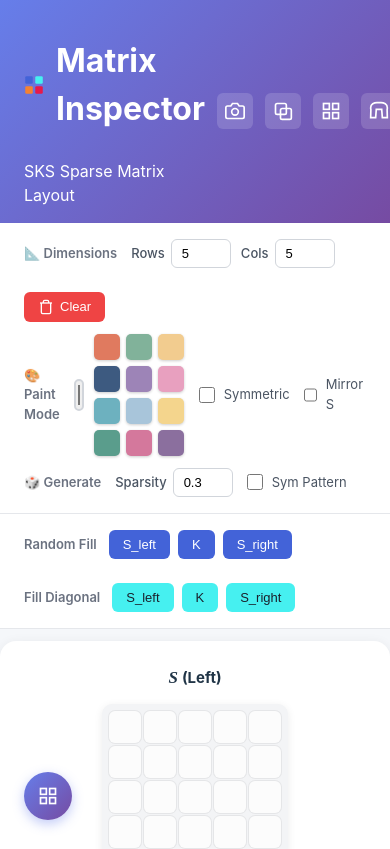
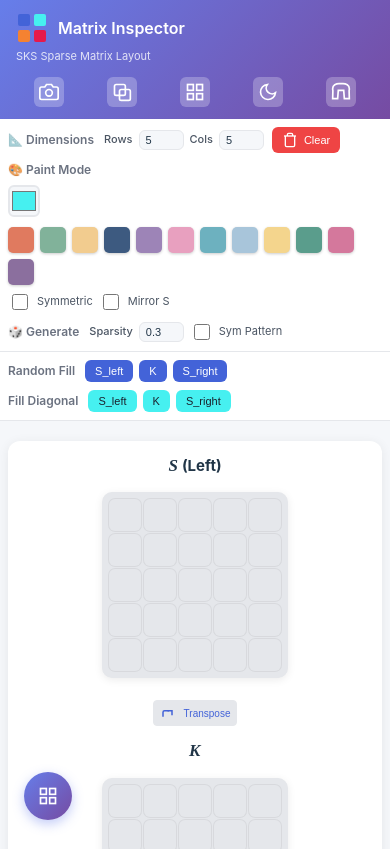
Before and after one commit to MrDiver/MatrixInspector, a Svelte app: page / in a window 390 px wide. Shown: the top 849 px of the page. Built offline with nearby package versions, Linux system fonts and the light colour scheme.

Commit message:
Fix matrix and UI component styling for dark theme

```diff
--- a/src/App.svelte
+++ b/src/App.svelte
@@ -8,6 +8,7 @@
   import PythonEditor from './lib/PythonEditor.svelte';
   import PythonMatrixView from './lib/PythonMatrixView.svelte';
   import { rows, cols, symmetric, mirrorS, initializeMatrices, generateRandomMatrix, currentColor, syncSLeftToSRight, fillDiagonal, transposeState, pythonMatrix } from './lib/stores';
+  import { darkMode } from './lib/themeStore';
   import { get } from 'svelte/store';
   import './sw-registration.js';
     // Transpose state for each matrix
@@ -198,6 +199,25 @@
           <rect x="14" y="14" width="7" height="7"/>
         </svg>
       </button>
+      <button on:click={() => darkMode.update(d => !d)} class="icon-btn" title="Toggle Dark Mode">
+        {#if $darkMode}
+          <svg width="20" height="20" viewBox="0 0 24 24" fill="none" stroke="currentColor" stroke-width="2">
+            <circle cx="12" cy="12" r="5"/>
+            <line x1="12" y1="1" x2="12" y2="3"/>
+            <line x1="12" y1="21" x2="12" y2="23"/>
+            <line x1="4.22" y1="4.22" x2="5.64" y2="5.64"/>
+            <line x1="18.36" y1="18.36" x2="19.78" y2="19.78"/>
+            <line x1="1" y1="12" x2="3" y2="12"/>
+            <line x1="21" y1="12" x2="23" y2="12"/>
+            <line x1="4.22" y1="19.78" x2="5.64" y2="18.36"/>
+            <line x1="18.36" y1="5.64" x2="19.78" y2="4.22"/>
+          </svg>
+        {:else}
+          <svg width="20" height="20" viewBox="0 0 24 24" fill="none" stroke="currentColor" stroke-width="2">
+            <path d="M21 12.79A9 9 0 1 1 11.21 3 7 7 0 0 0 21 12.79z"/>
+          </svg>
+        {/if}
+      </button>
       <button on:click={() => pythonEditorOpen = !pythonEditorOpen} class="icon-btn" class:active={pythonEditorOpen} title="Python Editor (Ctrl+P)">
         <svg width="20" height="20" viewBox="0 0 24 24" fill="none" stroke="currentColor" stroke-width="2">
           <path d="M9.5 2c-1.82 0-3.53.5-5 1.35C2.99 4.34 2 6.05 2 8c0 .83.09 1.64.26 2.4L2 20h6l.74-10h6.52L16 20h6l-.26-9.6c.17-.76.26-1.57.26-2.4 0-1.95-.99-3.66-2.5-4.65C18.03 2.5 16.32 2 14.5 2z"/>
@@ -362,7 +382,9 @@
     font-family: -apple-system, BlinkMacSystemFont, 'Segoe UI', Roboto, Oxygen, Ubuntu, Cantarell, sans-serif;
     margin: 0;
     padding: 0;
-    background: #f5f7fa;
+    background: var(--bg-secondary);
+    color: var(--text-primary);
+    transition: background-color 0.3s ease, color 0.3s ease;
   }
 
   main {
@@ -376,15 +398,18 @@
     justify-content: space-between;
     align-items: center;
     padding: 16px 24px;
-    background: linear-gradient(135deg, #667eea 0%, #764ba2 100%);
+    background: var(--header-gradient);
     color: white;
     box-shadow: 0 2px 12px rgba(0, 0, 0, 0.15);
+    gap: 16px;
+    flex-wrap: wrap;
   }
 
   .header-left {
     display: flex;
     flex-direction: column;
     gap: 4px;
+    flex-shrink: 0;
   }
 
   .logo {
@@ -393,68 +418,92 @@
     gap: 12px;
   }
 
+  .logo h1 {
+    margin: 0;
+    font-size: 22px;
+    font-weight: 600;
+  }
+
+  .subtitle {
+    font-size: 12px;
+    opacity: 0.8;
+  }
+
   .header-actions {
     display: flex;
     gap: 12px;
     align-items: center;
+    flex-wrap: wrap;
   }
 
   .icon-btn {
     padding: 8px;
-    background: rgba(255, 255, 255, 0.15);
+    background: var(--button-hover-bg);
     border: none;
     border-radius: 6px;
     cursor: pointer;
     color: white;
-    transition: background 0.2s;
+    transition: background 0.2s, transform 0.1s;
     display: flex;
     align-items: center;
     justify-content: center;
+    touch-action: manipulation;
   }
 
   :global(.icon-btn.active) {
-    background: rgba(255, 255, 255, 0.3);
+    background: var(--button-active-bg);
     box-shadow: 0 0 0 2px rgba(255, 255, 255, 0.25);
   }
 
   .icon-btn:hover {
-    background: rgba(255, 255, 255, 0.25);
+    background: var(--button-active-bg);
+  }
+
+  .icon-btn:active {
+    transform: scale(0.95);
   }
 
   button.transpose-btn {
     margin-top: 6px;
-    padding: 4px 10px;
-    background: #e8eaf6;
-    color: #2841a0;
-    border: none;
+    padding: 6px 12px;
+    background: var(--bg-tertiary);
+    color: var(--primary-blue);
+    border: 1px solid var(--border-color);
     border-radius: 4px;
     cursor: pointer;
-    font-size: 13px;
+    font-size: 12px;
     font-weight: 500;
     display: flex;
     align-items: center;
     gap: 6px;
-    transition: background 0.2s;
+    transition: all 0.2s;
+    touch-action: manipulation;
   }
 
   button.transpose-btn:hover {
-    background: #c5cae9;
-    color: #1a237e;
+    background: var(--primary-blue);
+    color: white;
+    border-color: var(--primary-blue);
+  }
+
+  button.transpose-btn:active {
+    transform: scale(0.95);
   }
 
   .toolbar {
     display: flex;
     flex-direction: column;
     gap: 12px;
-    padding: 16px 24px;
-    background: white;
-    border-bottom: 1px solid #e5e7eb;
+    padding: 16px;
+    background: var(--bg-primary);
+    border-bottom: 1px solid var(--border-color);
     box-shadow: 0 1px 3px rgba(0, 0, 0, 0.05);
+    overflow-x: auto;
   }
 
   .toolbar-row {
     display: flex;
-    gap: 24px;
+    gap: 16px;
     align-items: center;
     flex-wrap: wrap;
   }
@@ -463,13 +512,15 @@
     display: flex;
     gap: 10px;
     align-items: center;
+    flex-wrap: wrap;
   }
 
   .section-label {
     font-size: 13px;
     font-weight: 600;
-    color: #6b7280;
+    color: var(--text-secondary);
     margin-right: 4px;
+    white-space: nowrap;
   }
 
   .input-group {
@@ -477,11 +528,12 @@
     align-items: center;
     gap: 6px;
     font-size: 13px;
-    color: #4b5563;
+    color: var(--text-tertiary);
   }
 
   .input-group span {
     font-weight: 500;
+    white-space: nowrap;
   }
 
   .checkbox-label {
@@ -489,35 +541,39 @@
     align-items: center;
     gap: 6px;
     font-size: 13px;
-    color: #4b5563;
+    color: var(--text-tertiary);
     cursor: pointer;
     user-select: none;
+    white-space: nowrap;
   }
 
   .action-panel {
     display: flex;
-    gap: 24px;
-    padding: 16px 24px;
-    background: white;
-    border-bottom: 1px solid #e5e7eb;
+    gap: 16px;
+    padding: 16px;
+    background: var(--bg-primary);
+    border-bottom: 1px solid var(--border-color);
     flex-wrap: wrap;
+    overflow-x: auto;
   }
 
   .action-group {
     display: flex;
     gap: 8px;
     align-items: center;
+    flex-wrap: wrap;
   }
 
   .group-title {
     font-size: 13px;
     font-weight: 600;
-    color: #6b7280;
+    color: var(--text-secondary);
     margin-right: 4px;
+    white-space: nowrap;
   }
 
   .btn {
-    padding: 7px 14px;
+    padding: 8px 14px;
     border: none;
     border-radius: 6px;
     cursor: pointer;
@@ -527,39 +583,53 @@
     display: flex;
     align-items: center;
     gap: 6px;
+    touch-action: manipulation;
+    white-space: nowrap;
   }
 
   .btn-primary {
-    background: #4363d8;
+    background: var(--primary-blue);
     color: white;
   }
 
   .btn-primary:hover {
-    background: #3451b8;
+    background: var(--primary-blue-hover);
     transform: translateY(-1px);
     box-shadow: 0 2px 8px rgba(67, 99, 216, 0.3);
   }
 
+  .btn-primary:active {
+    transform: translateY(0);
+  }
+
   .btn-accent {
-    background: #46f0f0;
+    background: var(--accent-cyan);
     color: #1a202c;
   }
 
   .btn-accent:hover {
-    background: #33e6e6;
+    background: var(--accent-cyan-hover);
     transform: translateY(-1px);
     box-shadow: 0 2px 8px rgba(70, 240, 240, 0.3);
   }
 
+  .btn-accent:active {
+    transform: translateY(0);
+  }
+
   .btn-secondary {
-    background: #ef4444;
+    background: var(--danger-red);
     color: white;
   }
 
   .btn-secondary:hover {
-    background: #dc2626;
+    background: var(--danger-red-hover);
     transform: translateY(-1px);
     box-shadow: 0 2px 8px rgba(239, 68, 68, 0.3);
+  }
+
+  .btn-secondary:active {
+    transform: translateY(0);
   }
 
   .workspace {
@@ -568,31 +638,33 @@
     align-items: flex-start;
     flex: 1;
     background: none;
-    padding: 0;
+    padding: 12px;
+    overflow-x: auto;
   }
 
   .screenshot-area {
     display: flex;
-    gap: 32px;
+    gap: 16px;
     align-items: flex-start;
-    padding: 24px 24px;
+    padding: 16px;
     margin-top: 12px;
-    background: #fff;
+    background: var(--bg-primary);
     border-radius: 16px;
     box-shadow: 0 2px 12px rgba(0, 0, 0, 0.07);
+    min-width: min-content;
   }
 
   .matrix-grid {
     display: flex;
     flex-direction: column;
-    gap: 24px;
+    gap: 16px;
     width: 100%;
   }
 
   .matrix-row {
     display: flex;
     flex-wrap: wrap;
-    gap: 24px;
+    gap: 16px;
     justify-content: center;
   }
 
@@ -601,26 +673,30 @@
     flex-direction: column;
     align-items: center;
     gap: 10px;
-    min-width: 220px;
+    min-width: 200px;
+    flex-shrink: 0;
   }
 
 
   .csr-panel {
     display: flex;
     flex-direction: row;
-    gap: 24px;
-    padding: 24px;
-    background: white;
-    border-top: 1px solid #e5e7eb;
+    gap: 16px;
+    padding: 16px;
+    background: var(--bg-primary);
+    border-top: 1px solid var(--border-color);
     flex-wrap: wrap;
     justify-content: center;
     width: 100%;
     box-shadow: 0 -2px 12px rgba(0, 0, 0, 0.05);
+    overflow-x: auto;
   }
 
   input[type="number"] {
     padding: 6px 10px;
-    border: 1px solid #d1d5db;
+    border: 1px solid var(--border-color);
+    background: var(--bg-secondary);
+    color: var(--text-primary);
     border-radius: 6px;
     font-size: 13px;
     width: 60px;
@@ -629,14 +705,177 @@
 
   input[type="number"]:focus {
     outline: none;
-    border-color: #4363d8;
-    box-shadow: 0 0 0 3px rgba(67, 99, 216, 0.1);
+    border-color: var(--primary-blue);
+    box-shadow: 0 0 0 3px var(--input-focus-shadow);
   }
 
   input[type="checkbox"] {
     cursor: pointer;
     width: 16px;
     height: 16px;
-    accent-color: #4363d8;
+    accent-color: var(--primary-blue);
+  }
+
+  /* Mobile responsiveness */
+  @media (max-width: 768px) {
+    .app-header {
+      flex-direction: column;
+      align-items: flex-start;
+      padding: 12px 16px;
+      gap: 12px;
+    }
+
+    .header-left {
+      width: 100%;
+    }
+
+    .logo {
+      gap: 10px;
+    }
+
+    .logo h1 {
+      font-size: 18px;
+    }
+
+    .header-actions {
+      width: 100%;
+      justify-content: space-around;
+    }
+
+    .toolbar {
+      padding: 12px;
+      gap: 8px;
+    }
+
+    .toolbar-row {
+      gap: 12px;
+    }
+
+    .toolbar-section {
+      gap: 8px;
+    }
+
+    .action-panel {
+      padding: 12px;
+      gap: 12px;
+    }
+
+    .action-group {
+      gap: 6px;
+    }
+
+    .workspace {
+      padding: 8px;
+    }
+
+    .screenshot-area {
+      padding: 12px;
+      gap: 12px;
+      border-radius: 12px;
+    }
+
+    .matrix-row {
+      gap: 12px;
+    }
+
+    .matrix-cell {
+      gap: 8px;
+      min-width: 160px;
+    }
+
+    .btn {
+      padding: 6px 12px;
+      font-size: 12px;
+    }
+
+    .icon-btn {
+      padding: 6px;
+    }
+
+    button.transpose-btn {
+      padding: 4px 8px;
+      font-size: 11px;
+    }
+
+    .input-group,
+    .checkbox-label {
+      font-size: 12px;
+    }
+
+    input[type="number"] {
+      width: 50px;
+      padding: 4px 8px;
+      font-size: 12px;
+    }
+
+    .csr-panel {
+      padding: 12px;
+      gap: 12px;
+    }
+  }
+
+  @media (max-width: 480px) {
+    .logo h1 {
+      font-size: 16px;
+    }
+
+    .subtitle {
+      font-size: 11px;
+    }
+
+    .header-actions {
+      gap: 8px;
+    }
+
+    .icon-btn {
+      padding: 5px;
+    }
+
+    .section-label,
+    .group-title {
+      font-size: 12px;
+    }
+
+    .toolbar {
+      padding: 8px;
+    }
+
+    .toolbar-row {
+      gap: 8px;
+    }
+
+    .toolbar-section {
+      gap: 6px;
+    }
+
+    .action-panel {
+      padding: 8px;
+      gap: 8px;
+    }
+
+    .matrix-cell {
+      min-width: 140px;
+    }
+
+    .btn {
+      padding: 5px 10px;
+      font-size: 11px;
+    }
+
+    input[type="number"] {
+      width: 45px;
+      padding: 3px 6px;
+      font-size: 11px;
+    }
+
+    .input-group,
+    .checkbox-label {
+      font-size: 11px;
+    }
+
+    button.transpose-btn {
+      padding: 3px 6px;
+      font-size: 10px;
+    }
   }
 </style>
--- a/src/app.css
+++ b/src/app.css
@@ -3,14 +3,52 @@
   line-height: 1.5;
   font-weight: 400;
 
+  /* Light theme colors */
+  --bg-primary: #ffffff;
+  --bg-secondary: #f5f7fa;
+  --bg-tertiary: #e5e7eb;
+  --text-primary: #213547;
+  --text-secondary: #6b7280;
+  --text-tertiary: #4b5563;
+  --border-color: #e5e7eb;
+  --header-gradient: linear-gradient(135deg, #667eea 0%, #764ba2 100%);
+  --button-hover-bg: rgba(255, 255, 255, 0.25);
+  --button-active-bg: rgba(255, 255, 255, 0.3);
+  --input-focus-shadow: rgba(67, 99, 216, 0.1);
+
+  /* Common colors */
+  --primary-blue: #4363d8;
+  --primary-blue-hover: #3451b8;
+  --accent-cyan: #46f0f0;
+  --accent-cyan-hover: #33e6e6;
+  --danger-red: #ef4444;
+  --danger-red-hover: #dc2626;
+
   color-scheme: light;
-  color: #213547;
-  background-color: #ffffff;
+  color: var(--text-primary);
+  background-color: var(--bg-primary);
 
   font-synthesis: none;
   text-rendering: optimizeLegibility;
   -webkit-font-smoothing: antialiased;
   -moz-osx-font-smoothing: grayscale;
+}
+
+html.dark {
+  /* Dark theme colors */
+  --bg-primary: #1a1a1a;
+  --bg-secondary: #0f0f0f;
+  --bg-tertiary: #2a2a2a;
+  --text-primary: #e5e7eb;
+  --text-secondary: #9ca3af;
+  --text-tertiary: #d1d5db;
+  --border-color: #3a3a3a;
+  --header-gradient: linear-gradient(135deg, #4c3a77 0%, #5a3d8a 100%);
+  --button-hover-bg: rgba(255, 255, 255, 0.15);
+  --button-active-bg: rgba(255, 255, 255, 0.2);
+  --input-focus-shadow: rgba(67, 99, 216, 0.2);
+
+  color-scheme: dark;
 }
 
 * {
@@ -22,9 +60,28 @@ body {
   padding: 0;
   min-width: 320px;
   min-height: 100vh;
+  background-color: var(--bg-secondary);
 }
 
 #app {
   width: 100%;
   min-height: 100vh;
 }
+
+/* Scrollbar styling */
+::-webkit-scrollbar {
+  width: 10px;
+}
+
+::-webkit-scrollbar-track {
+  background: var(--bg-secondary);
+}
+
+::-webkit-scrollbar-thumb {
+  background: var(--text-secondary);
+  border-radius: 5px;
+}
+
+::-webkit-scrollbar-thumb:hover {
+  background: var(--text-primary);
+}
--- a/src/lib/ColorPicker.svelte
+++ b/src/lib/ColorPicker.svelte
@@ -35,21 +35,24 @@
     display: flex;
     gap: 10px;
     align-items: center;
+    flex-wrap: wrap;
   }
 
   input[type="color"] {
     width: 32px;
     height: 32px;
-    border: 2px solid #d1d5db;
+    border: 2px solid var(--border-color);
+    background: var(--bg-secondary);
     border-radius: 6px;
     cursor: pointer;
     transition: all 0.15s ease;
     padding: 0;
+    touch-action: manipulation;
   }
 
   input[type="color"]:hover {
-    border-color: #4363d8;
-    box-shadow: 0 0 0 3px rgba(67, 99, 216, 0.15);
+    border-color: var(--primary-blue);
+    box-shadow: 0 0 0 3px var(--input-focus-shadow);
   }
 
   .presets {
@@ -67,11 +70,12 @@
     transition: all 0.15s ease;
     box-shadow: 0 1px 3px rgba(0, 0, 0, 0.2);
     position: relative;
+    touch-action: manipulation;
   }
 
   .color-swatch.active {
-    border-color: #1f2937;
-    box-shadow: 0 0 0 2px #4363d8;
+    border-color: var(--text-primary);
+    box-shadow: 0 0 0 2px var(--primary-blue);
   }
 
   .color-swatch:hover {
--- a/src/lib/MatrixCell.svelte
+++ b/src/lib/MatrixCell.svelte
@@ -9,6 +9,8 @@
   $: isHighlighted = $highlightedElements.has(element.id);
   $: hasValue = element.value !== 0;
 
+  let isTouching = false;
+
   function handleClick() {
     if (paintable && onPaint) {
       onPaint(element.row, element.col);
@@ -16,13 +18,30 @@
   }
 
   function handleMouseOver() {
+    if (hasValue && !isTouching) {
+      highlightElement(element.id);
+    }
+  }
+
+  function handleMouseLeave() {
+    if (!isTouching) {
+      clearHighlights();
+    }
+  }
+
+  function handleTouchStart() {
+    isTouching = true;
+    if (paintable && onPaint) {
+      onPaint(element.row, element.col);
+    }
     if (hasValue) {
       highlightElement(element.id);
     }
   }
 
-  function handleMouseLeave() {
-    clearHighlights();
+  function handleTouchEnd() {
+    isTouching = false;
+    setTimeout(() => clearHighlights(), 200);
   }
 
   // Get colors for mini blocks
@@ -46,6 +65,8 @@
   on:click={handleClick}
   on:mouseover={handleMouseOver}
   on:mouseleave={handleMouseLeave}
+  on:touchstart={handleTouchStart}
+  on:touchend={handleTouchEnd}
   on:focus={handleMouseOver}
   on:blur={handleMouseLeave}
   style:background={hasValue
@@ -75,10 +96,11 @@
     transition: transform 0.08s ease, box-shadow 0.08s ease, outline-color 0.08s ease;
     box-shadow: 0 0 0 1px rgba(0, 0, 0, 0.06);
     border-radius: 6px;
-    background: #fcfcfc;
+    background: var(--bg-tertiary, #fcfcfc);
     --mini-size: calc(var(--cell-size, 32px) * 0.22);
     --mini-step: calc(var(--cell-size, 32px) * 0.25);
     --mini-offset: calc(var(--cell-size, 32px) * 0.06);
+    touch-action: manipulation;
   }
 
   td.paintable {
@@ -92,11 +114,27 @@
     z-index: 10;
   }
 
+  @media (hover: none) {
+    /* Touch devices - reduce transform to avoid jank */
+    td.paintable:active {
+      transform: scale(0.98);
+      box-shadow: 0 1px 3px rgba(0, 0, 0, 0.1),
+                  inset 0 0 0 1px rgba(0, 0, 0, 0.08);
+      z-index: 10;
+    }
+  }
+
   td.highlight {
     box-shadow: 0 0 0 3px #ff3333,
                 0 0 12px rgba(255, 51, 51, 0.55);
     background: #fff2f2;
     z-index: 6;
+  }
+
+  :global(html.dark) td.highlight {
+    box-shadow: 0 0 0 3px #ff6666,
+                0 0 12px rgba(255, 102, 102, 0.55);
+    background: #331111;
   }
 
   .mini {
--- a/src/lib/MatrixView.svelte
+++ b/src/lib/MatrixView.svelte
@@ -92,6 +92,7 @@
     font-weight: bold;
     margin-bottom: 6px;
     font-size: 15px;
+    color: var(--text-primary);
   }
 
   .label :global(i) {
@@ -112,15 +113,15 @@
     box-shadow: 0 2px 8px rgba(0, 0, 0, 0.08);
     border-radius: 10px;
     overflow: visible;
-    background: #f3f4f6;
+    background: var(--bg-tertiary);
     padding: 4px;
   }
 
   table.graybg :global(td) {
-    background: #f5f5f5;
+    background: var(--bg-tertiary) !important;
   }
 
   table.graybg :global(td:hover) {
-    background: #e8e8e8;
+    background: var(--border-color) !important;
   }
 </style>
--- /dev/null
+++ b/src/lib/themeStore.js
@@ -0,0 +1,17 @@
+import { writable } from 'svelte/store';
+
+export const darkMode = writable(
+  typeof window !== 'undefined' && localStorage.getItem('darkMode') === 'true'
+);
+
+// Subscribe to dark mode changes and persist to localStorage
+darkMode.subscribe(isDark => {
+  if (typeof window !== 'undefined') {
+    localStorage.setItem('darkMode', isDark);
+    if (isDark) {
+      document.documentElement.classList.add('dark');
+    } else {
+      document.documentElement.classList.remove('dark');
+    }
+  }
+});
```
Also changed, not shown: src/lib/CSRValue.svelte (+36 -3 lines), src/lib/CSRView.svelte (+5 -2 lines), src/lib/Gallery.svelte (+67 -32 lines), src/main.js (+7 -0 lines).
